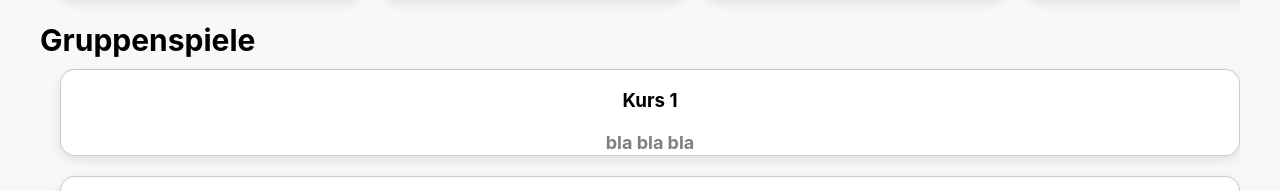
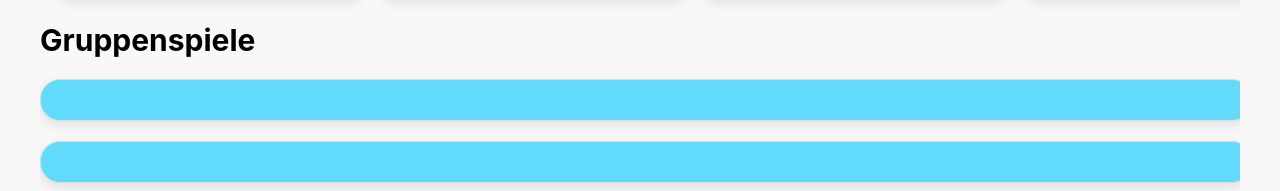
Before and after one commit to HuberAdrian/learning-platform, a React (Create React App) app: page /Azubi in a window 1280 px wide. Shown: the part 761-952 px from the top of the page. Built offline with nearby package versions, Linux system fonts and the light colour scheme.

Commit message:
changed Game Component

```diff
--- a/src/components/AusbilderStart.css
+++ b/src/components/AusbilderStart.css
@@ -212,3 +212,49 @@
 .wahl-lehrjahr-li:hover {
     background-color: #45a9b8;
 }
+
+
+
+/* --------CSS for Games -------- */
+
+/* design the azubi-game that there is a blue background color and a border and a border-radius */
+/* the h3 should be white and have a border */
+
+.azubi-game {
+    background-color: #61dafb;
+    border: 1px solid #ddd;
+    border-radius: 20px;
+    margin: 10px auto;
+    padding: 5px;
+    width: 100%;
+}
+
+.azubi-game h3 {
+    color: #ff0000;
+    margin: 10px auto;
+    padding: 5px;
+    text-shadow: 3px 1px 1px #fff;
+}
+/* the h3 should have light red color and a border when hovering over it */
+
+.azubi-game h3:hover {
+    color: #ff0000;
+    margin: 10px auto;
+    padding: 5px;
+    text-shadow: 3px 1px 1px #fff;
+}
+
+@keyframes slideIn {
+    0% {
+        transform: translateX(-100%);
+    }
+    100% {
+        transform: translateX(0);
+    }
+}
+
+/* design the h3 element in azubi-game so the text is animated when scroling down or hovering over it */
+
+.azubi-game h3 {
+    animation: slideIn 1.5s ease-in-out;
+}
--- a/src/components/GamePreview.js
+++ b/src/components/GamePreview.js
@@ -1,11 +1,11 @@
 import React from 'react'
 
-function GamePreview() {
+function GamePreview({title, description}) {
 
   return (
     <div className='azubi-game' >
-          <h3>Kurs 1</h3>
-          <p>bla bla bla</p>
+          <h3>{title}</h3>
+          <p>{description}</p>
         </div>
   )
 }
```
Also changed, not shown: src/AzubiStart.css (+0 -39 lines).
